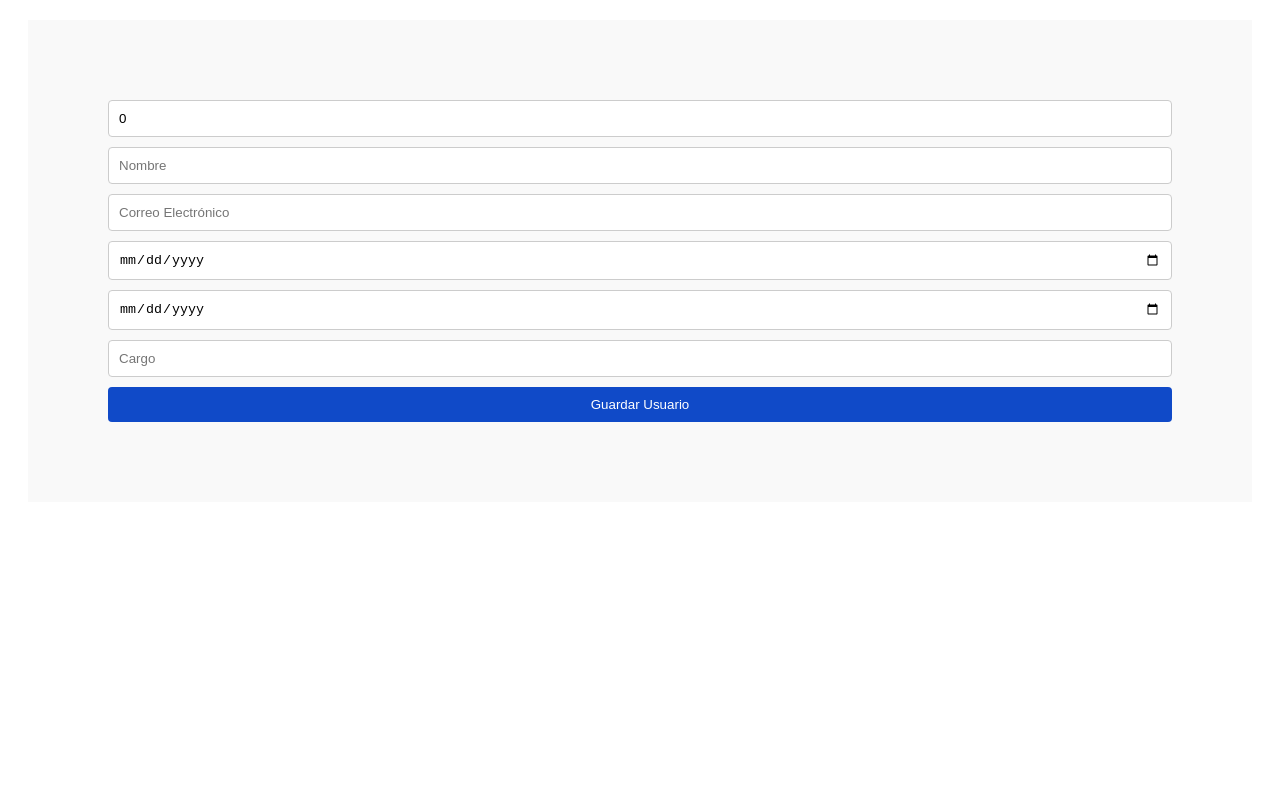
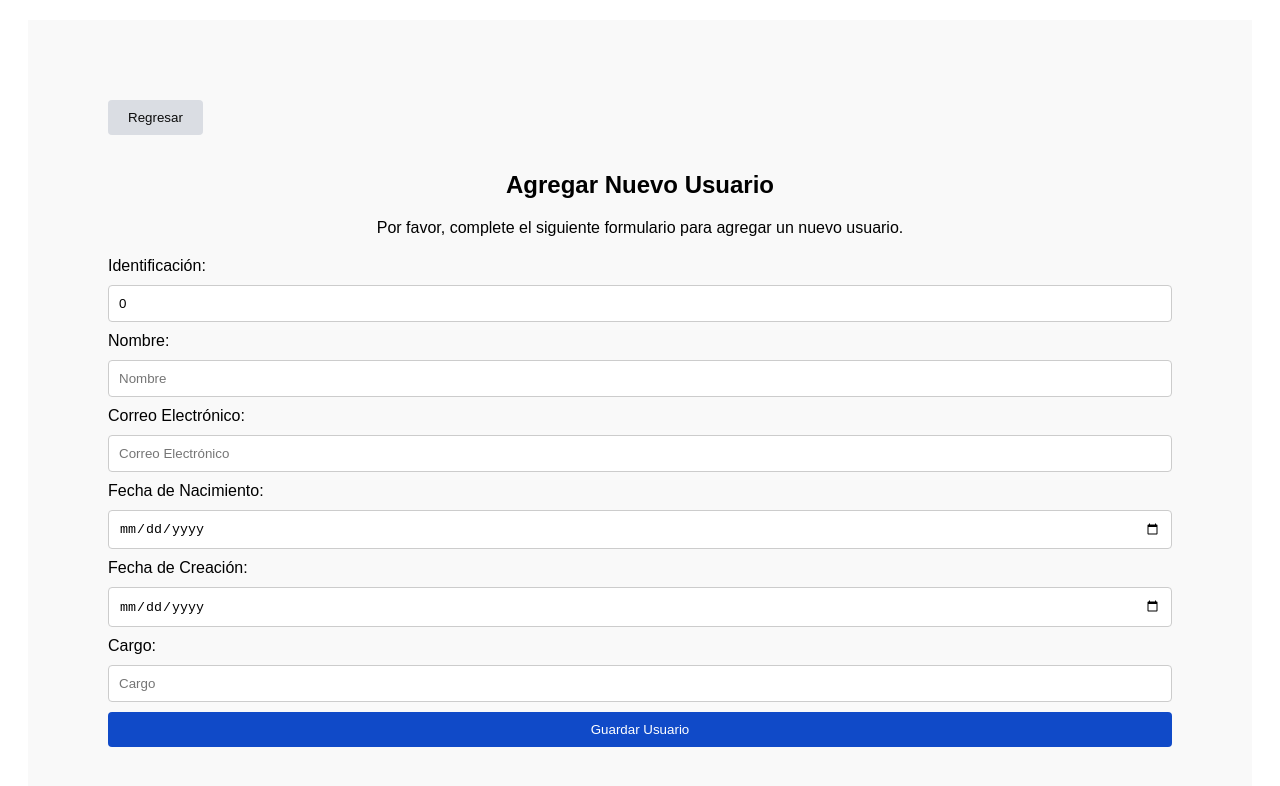
Before and after one commit to YurleisZg/Prueba_Tecnica_STD, a Vue app: page /nuevo in a window 1280 px wide. Shown: the top 786 px of the page. Built offline with nearby package versions, Linux system fonts and the light colour scheme.

Commit message:
✨ feat: Enhance NewUserComponent with form labels and improve user experience; update userService to use consistent storage key

```diff
--- a/src/components/NewUserComponent.vue
+++ b/src/components/NewUserComponent.vue
@@ -1,11 +1,20 @@
 <template>
 <div class="scoped">
+    <button @click="$router.push('/')" class="back-button">Regresar</button>
+    <h1 class="title">Agregar Nuevo Usuario</h1>
+    <p class="description">Por favor, complete el siguiente formulario para agregar un nuevo usuario.</p>
     <form @submit.prevent="saveNewUser">
-        <input type="number" v-model="newUser.id" placeholder="Identificación" required />
+        <label for="id">Identificación:</label>
+        <input type="number" v-model="newUser.id" placeholder="Identificación" required/>
+        <label for="name">Nombre:</label>
         <input type="text" v-model="newUser.name" placeholder="Nombre" required />
+        <label for="email">Correo Electrónico:</label>
         <input type="email" v-model="newUser.email" placeholder="Correo Electrónico" required />
+        <label for="birthDate">Fecha de Nacimiento:</label>
         <input type="date" v-model="newUser.birthDate" placeholder="Fecha de Nacimiento" required />
+        <label for="createdAt">Fecha de Creación:</label>
         <input type="date" v-model="newUser.createdAt" placeholder="Fecha de Creación" required />
+        <label for="role">Cargo:</label>
         <input type="text" v-model="newUser.role" placeholder="Cargo" required />
         <button type="submit">Guardar Usuario</button>
     </form>
@@ -57,4 +66,22 @@ button {
     border-radius: 4px;
     cursor: pointer;
 }
+.title {
+    font-size: 24px;
+    text-align: center;
+    margin-bottom: 20px;
+}
+.description {
+    text-align: center;
+    margin-bottom: 20px;
+}
+.back-button {
+    background-color: #dadde3;
+    color: #0c0c0c;
+    border: none;
+    padding: 10px 20px;
+    border-radius: 4px;
+    cursor: pointer;
+    margin-bottom: 20px;
+}
 </style>
--- a/src/services/userService.ts
+++ b/src/services/userService.ts
@@ -1,12 +1,18 @@
 import userData from '../data/users.json';
 import type { User } from '../models/user';
 
+const storagekey = 'users-data';
+
 export const getUsers = (): User[] => {
+    const storedUsers = localStorage.getItem(storagekey);
+    if (storedUsers) {
+        return JSON.parse(storedUsers)
+    }
     return userData;
 };
 
 export const saveUser = (user: User): void => {
     const users = getUsers();
     users.push(user);
-    localStorage.setItem('users', JSON.stringify(users));
+    localStorage.setItem(storagekey, JSON.stringify(users));
 };
```
